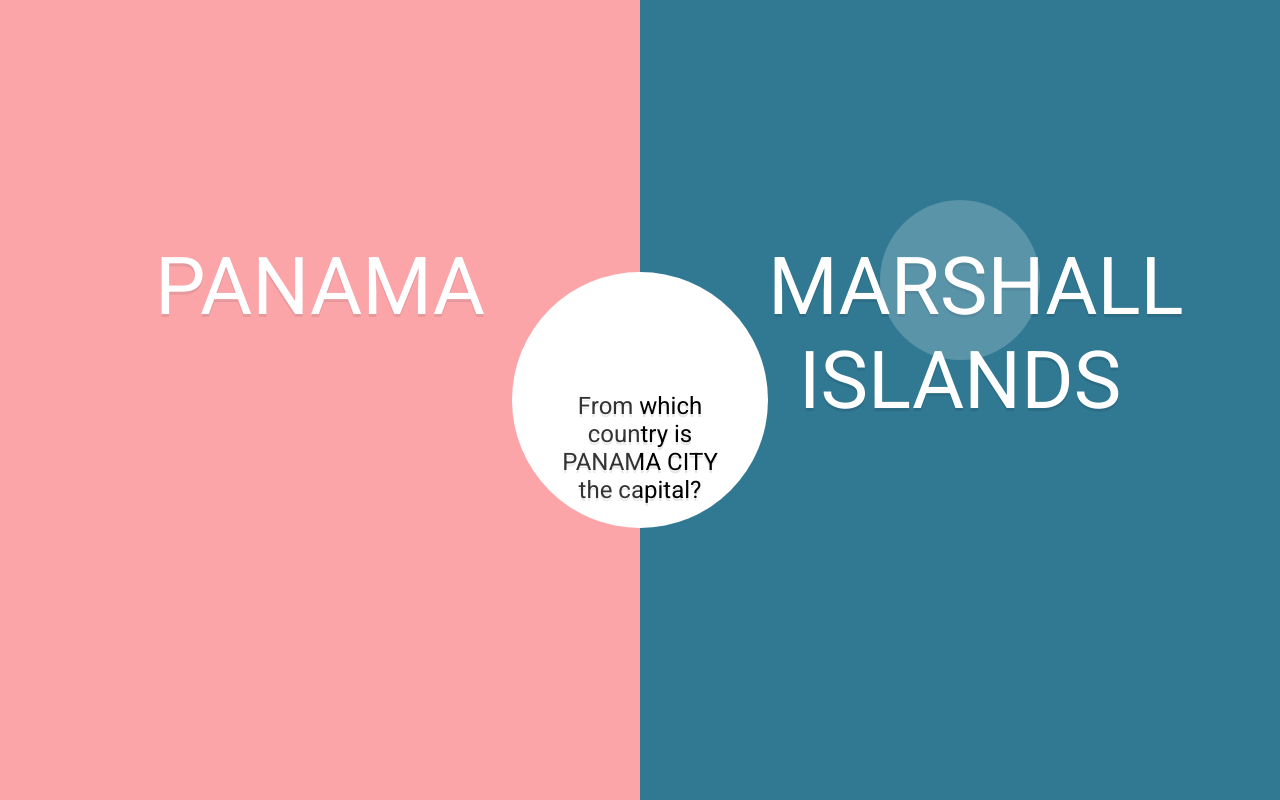
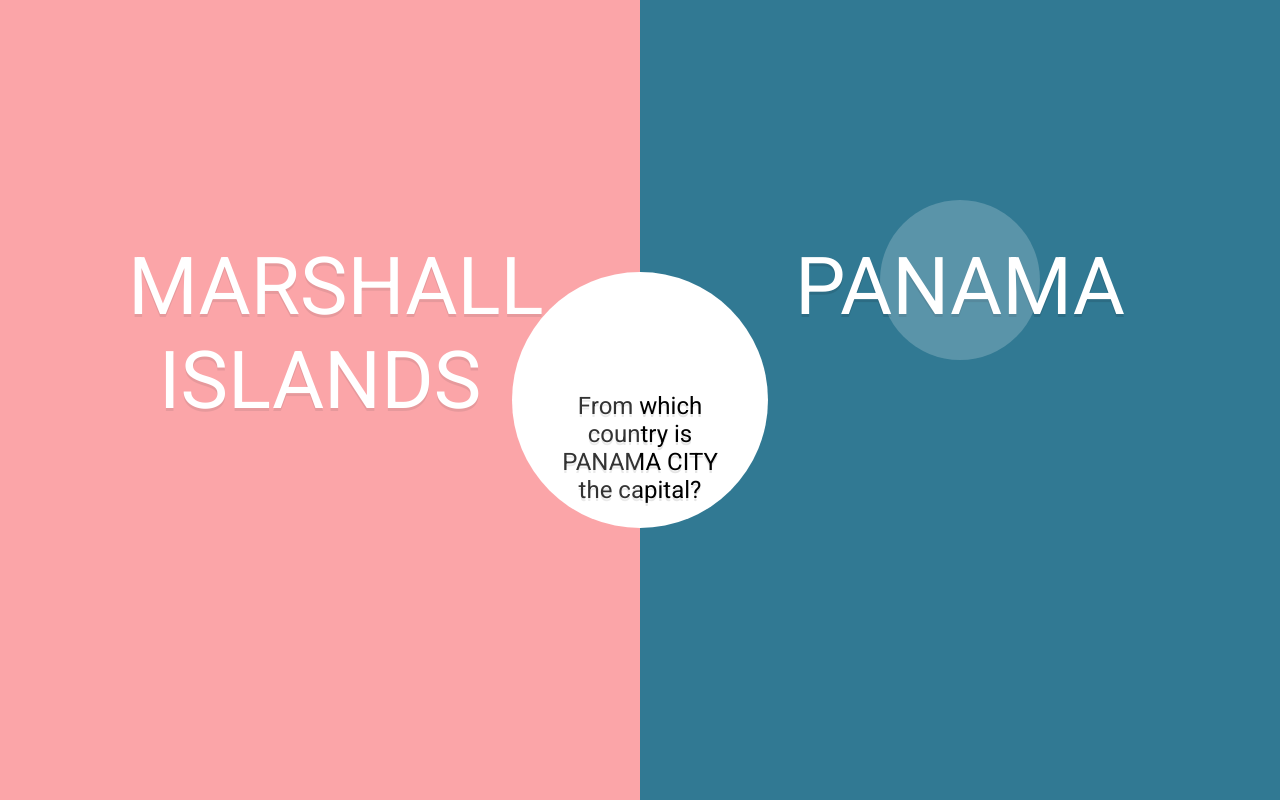
Before and after one commit to raerpo/capitals-game, a React app: page / in a window 1280 px wide. Both pictures are taken after a click on the button "PROVE IT". Built offline with nearby package versions, Linux system fonts and the light colour scheme.

Commit message:
add flipcoin to decide the order of the countries in the game

```diff
--- a/src/scenes/Game.tsx
+++ b/src/scenes/Game.tsx
@@ -70,12 +70,13 @@ const Capital = styled.div`
 
 const Game = (props: gameProps) => {
   const { colors, capital, rightCountry, wrongCountry } = props;
+  const coinFlipOrder = Math.random();
   return (
     <GameWrapper>
       <Capital><p>From which country is <br /> {capital} <br /> the capital?</p></Capital>
       <CountriesWrapper>
-        <Country color={colors[0]}><p>{rightCountry}</p></Country>
-        <Country color={colors[1]}><p>{wrongCountry}</p></Country>
+        <Country color={colors[0]}><p>{coinFlipOrder > 0.5 ? rightCountry : wrongCountry}</p></Country>
+        <Country color={colors[1]}><p>{coinFlipOrder > 0.5 ? wrongCountry : rightCountry}</p></Country>
       </CountriesWrapper>
     </GameWrapper>
   );
```
Also changed, not shown: public/bundle.js.
